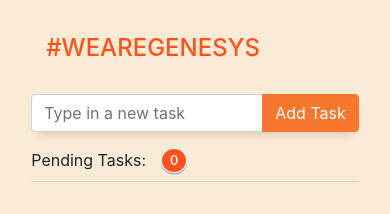
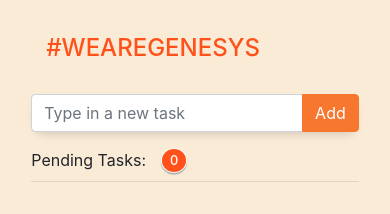
Before and after one commit to Davien21/genesys-todo-list, a plain HTML site: page index.html in a window 390 px wide. Shown: the part 56-270 px from the top of the page. Drawn offline with Linux system fonts and the light colour scheme.

Commit message:
enhanced add button and body elements

```diff
--- a/assets/css/style.css
+++ b/assets/css/style.css
@@ -1,6 +1,7 @@
 body {
-	    background-color: #FAEBD7;
-        overflow-wrap: break-word;
+    background-color: #FAEBD7;
+    overflow-wrap: break-word;
+    min-height: 100vh;
 }
 ul,ol {
 	/*list-style: none;*/
--- a/index.html
+++ b/index.html
@@ -12,7 +12,7 @@
 	<body>
 		<header>
 			<div class="container-fluid">
-				<div class="row my-4 ">
+				<div class="row py-4 ">
 					<div class="mx-auto d-flex ">
 						<div class="col-auto">
 							<img class="tiny-svg" src="./assets/imgs/svgs/logo-2.svg">
@@ -40,7 +40,10 @@
 									<div class="input-group ">
 										<input id="task-input" class="form-control"  placeholder="Type in a new task">
 										<div class="input-group-append">
-											<button class="btn btn-orange" id="add-btn">Add Task</button>
+											<button class="btn btn-orange" id="add-btn">
+												<span>Add</span>
+												<span class="d-none d-md-inline-block">Task</span>
+											</button>
 										</div>
 									</div>
 								</form>
```
